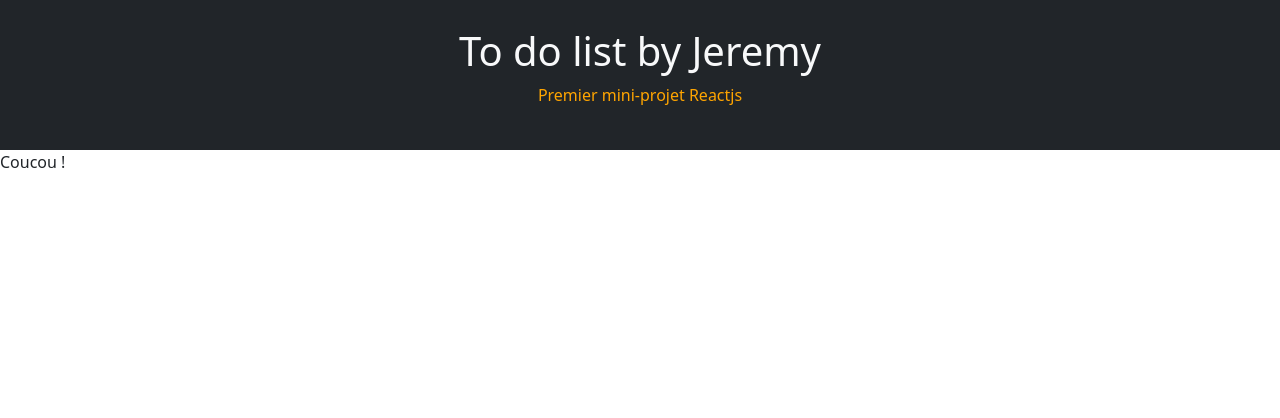
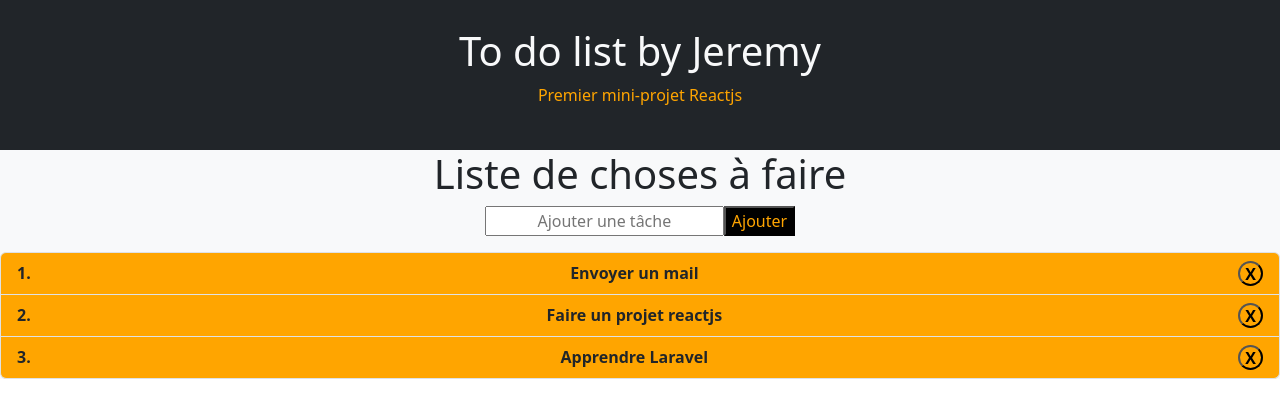
Before and after one commit to JeremyB60/reactjs-todolist, a React (Create React App) app: page / in a window 1280 px wide. Shown: the top 418 px of the page. Built offline with nearby package versions, Linux system fonts and the light colour scheme.

Commit message:
Ajout de la liste et du css

```diff
--- a/src/components/ToDoList.js
+++ b/src/components/ToDoList.js
@@ -1,7 +1,95 @@
+import { useState } from 'react';
 import '../../node_modules/bootstrap/dist/css/bootstrap.min.css';
+import styled from 'styled-components';
+
+const StyledButton = styled.button`
+border-radius: 50%;
+width: 25px;
+height: 25px;
+padding: 0;
+display: flex;
+justify-content: center;
+align-items: center;
+background-color: orange;
+font-weight: bold
+`
+const StyledButton2 = styled.button`
+background-color: black;
+color: orange
+`
+
+const StyledLi = styled.li`
+    background-color: orange;
+    font-weight: bold
+`
+
 
 function ToDoList() {
-    return <p>Coucou !</p>
+    //State (état, données)
+    const [taches, setTaches] = useState([
+        { id: 1, nom: "Envoyer un mail" },
+        { id: 2, nom: "Faire un projet reactjs" },
+        { id: 3, nom: "Apprendre Laravel" }
+    ]);
+
+    const [nouvelleTache, setNouvelleTache] = useState("")
+
+    //Comportement
+    const handleDelete = (id) => {
+        //1. Creer une copie du state
+        const tachesCopy = [...taches]
+
+        //2. Manipuler la copie
+        const tachesCopyUpdated = tachesCopy.filter(tache => tache.id !== id)
+
+        //3. Modifier avec le setter
+        setTaches(tachesCopyUpdated)
+    }
+
+    const handleSubmit = (event) => {
+        event.preventDefault();
+        //1. Copie du state
+        const tachesCopy = [...taches]
+
+        //2. Manipulation de la copie
+        const id = new Date().getTime()
+        const nom = nouvelleTache
+        const tacheAAjouter = ({ id, nom })
+        tachesCopy.push(tacheAAjouter)
+
+        //3. Modifier le state avec le setter
+        setTaches(tachesCopy)
+        setNouvelleTache("")
+    }
+
+    const handleChange = (event) => {
+        setNouvelleTache(event.target.value)
+    }
+
+    //Affichage
+    return (
+        <main className='bg-light'>
+            <h1 className='text-center'>Liste de choses à faire</h1>
+            <form action="submit" onSubmit={handleSubmit}  className='text-center mb-3'>
+                <input className='text-center'
+                    value={nouvelleTache}
+                    type='text'
+                    placeholder='Ajouter une tâche'
+                    onChange={handleChange} />
+                <StyledButton2>Ajouter</StyledButton2>
+            </form>
+            <ol className='list-group list-group-numbered'>
+                {taches.map((tache) => (
+                    <StyledLi className='list-group-item d-flex justify-content-between align-items-start' key={tache.id}>{tache.nom} <StyledButton onClick={() => handleDelete(tache.id)}>X</StyledButton></StyledLi>
+                ))}
+            </ol>
+        </main>
+    )
 }
 
 export default ToDoList
+
+//Gestion du formulaire
+//1.Creation du formulaire
+//2.soumission du formulaire (onSubmit / handleSubmit)
+//3.collecte des données du formulaire (onChange / handleChange)
```
Also changed, not shown: src/components/Banner.js (line endings or trailing spaces).
